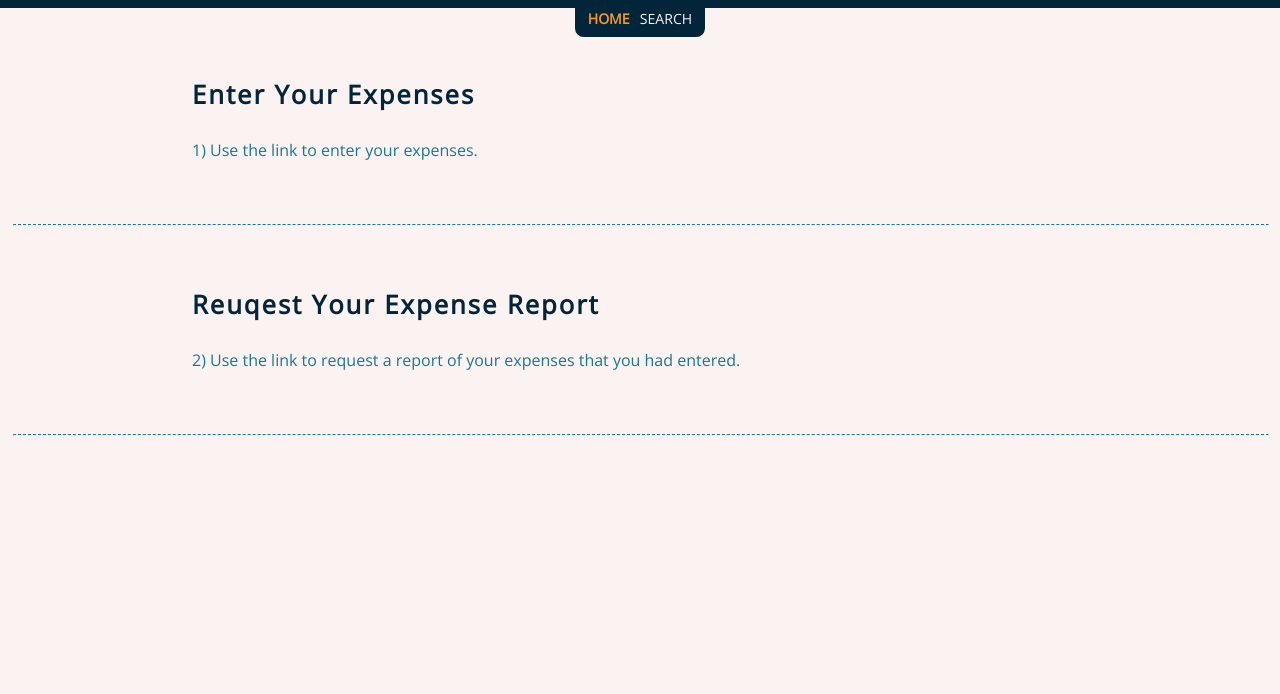
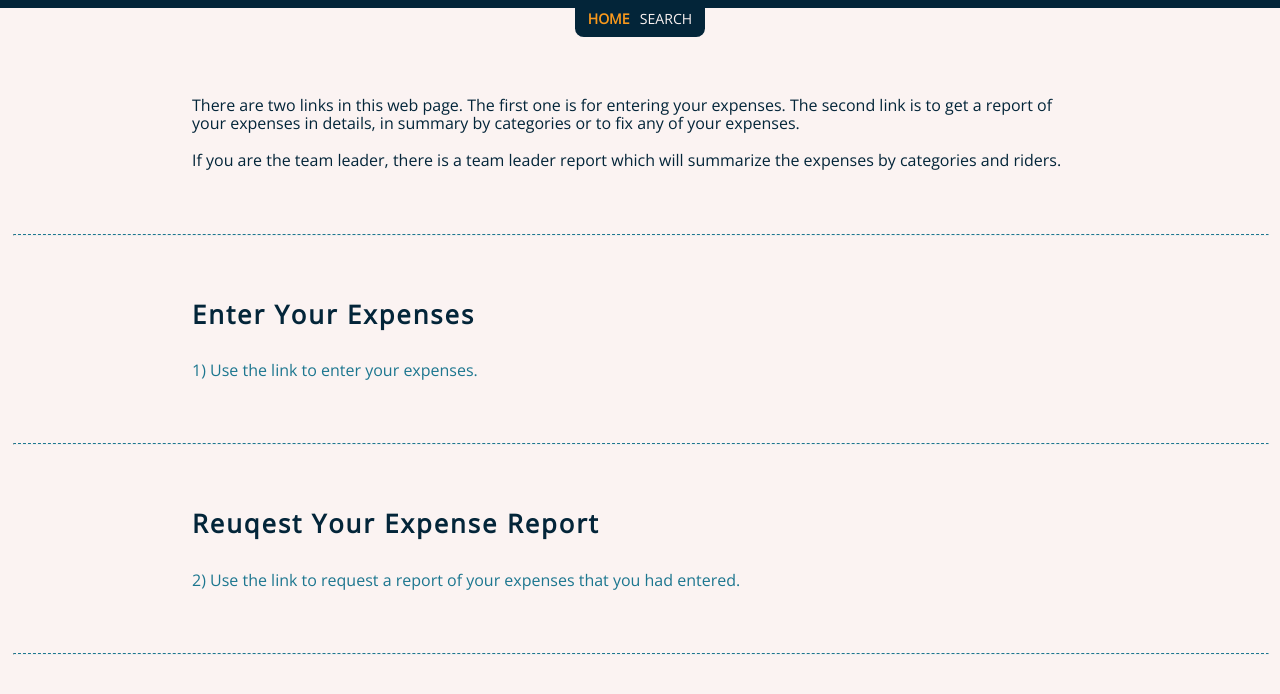
Before and after one commit to yong-lim/pct-expenses, a Jekyll site: the page built from index.html, in a window 1280 px wide. Shown: the top 694 px of the page. Built offline with Jekyll 4.4.1, drawn with Linux system fonts in a browser that asks for light colours; the list of posts is cut into pages by our own code.

Commit message:
Add some content to the first page

```diff
--- a/_layouts/home.html
+++ b/_layouts/home.html
@@ -3,6 +3,10 @@ layout: default
 ---
 
 <main id="home">
+	<p class="summary">
+	   {{ content }}
+	</p>
+	<hr class="article-divider">
 	<section>
 		{% for post in paginator.posts %}
 			<article class="single_article">
--- a/index.html
+++ b/index.html
@@ -2,3 +2,7 @@
 title: Home
 layout: home
 ---
+
+There are two links in this web page. The first one is for entering your expenses. The second link is to get a report of your expenses in details, in summary by categories or to fix any of your expenses.
+<br> <br>
+If you are the team leader, there is a team leader report which will summarize the expenses by categories and riders.
```
